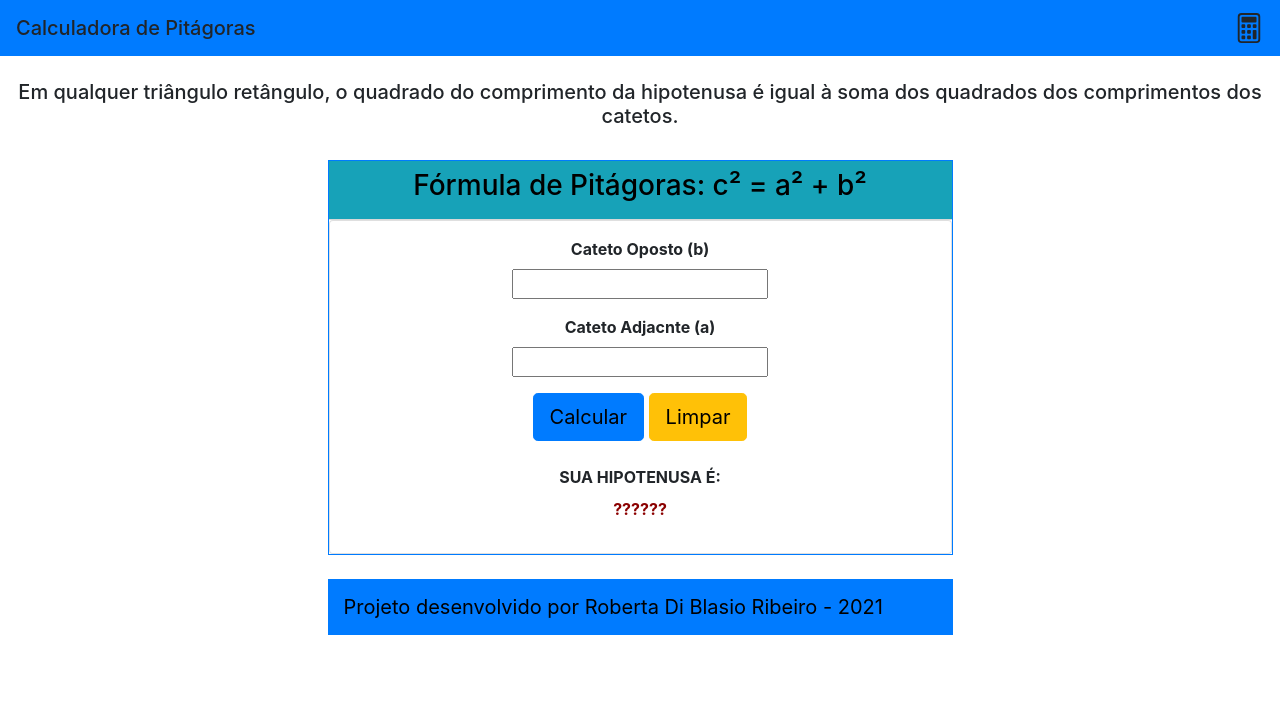
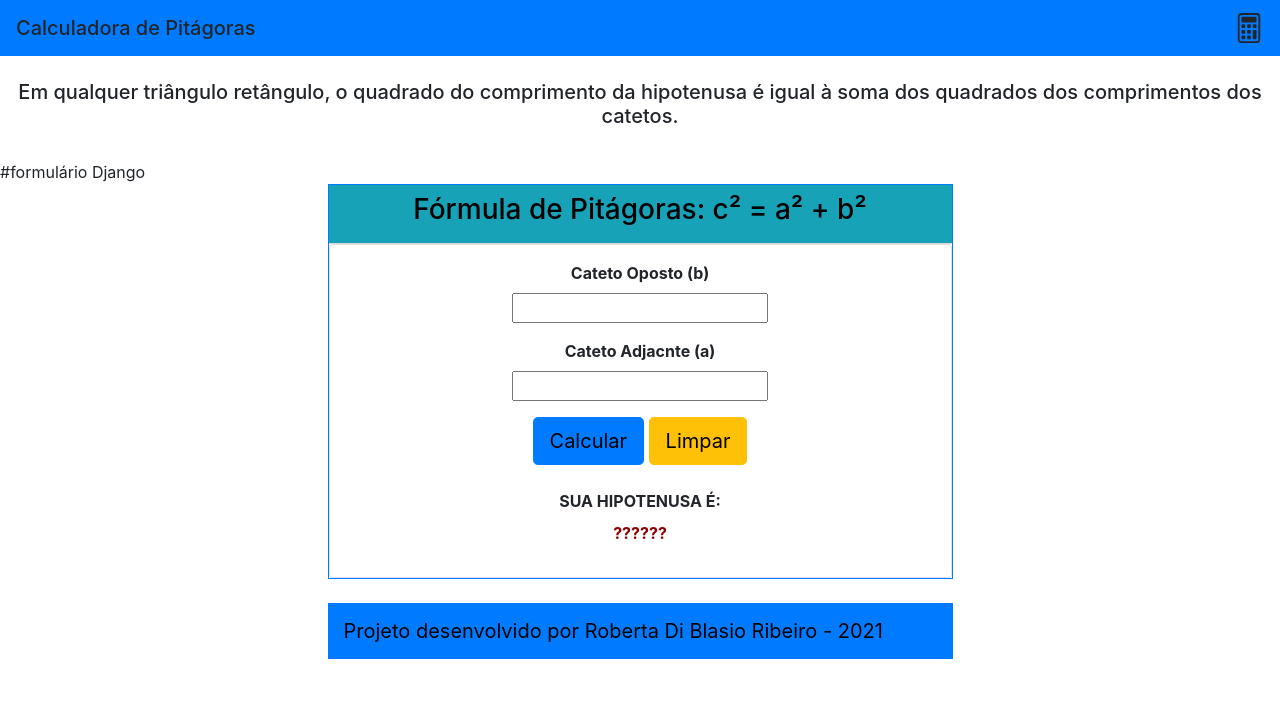
Before and after one commit to robertaribeiro07/calculadora_pitagoras, a Django app: page / in a window 1280 px wide. Shown: the top 706 px of the page. Run offline with Django 3.2, Linux system fonts and the light colour scheme; some libraries are stand-ins or nearby versions.

Commit message:
Update pitagoras.html

```diff
--- a/calc_app/templates/pitagoras.html
+++ b/calc_app/templates/pitagoras.html
@@ -28,13 +28,13 @@ btn.addEventListener("click", function() {
      </svg>
          </nav><br>
          <h5 class="text-center">  Em qualquer triângulo retângulo, o quadrado do comprimento da hipotenusa é igual à soma dos quadrados dos comprimentos dos catetos.</h5><br>
+
+        #formulário Django
         <form action="" method="post">
 
             {% csrf_token %}
             <div class="row justify-content-center">
                 <div class="col-12 col-md-8 col-lg-6 pb-5">
-
-                            <form action="" method="post">
                                 <div class="card border-primary rounded-0">
                                     <div class="card-header p-0">
                                         <div class="bg-info text-white text-center py-2">
```
